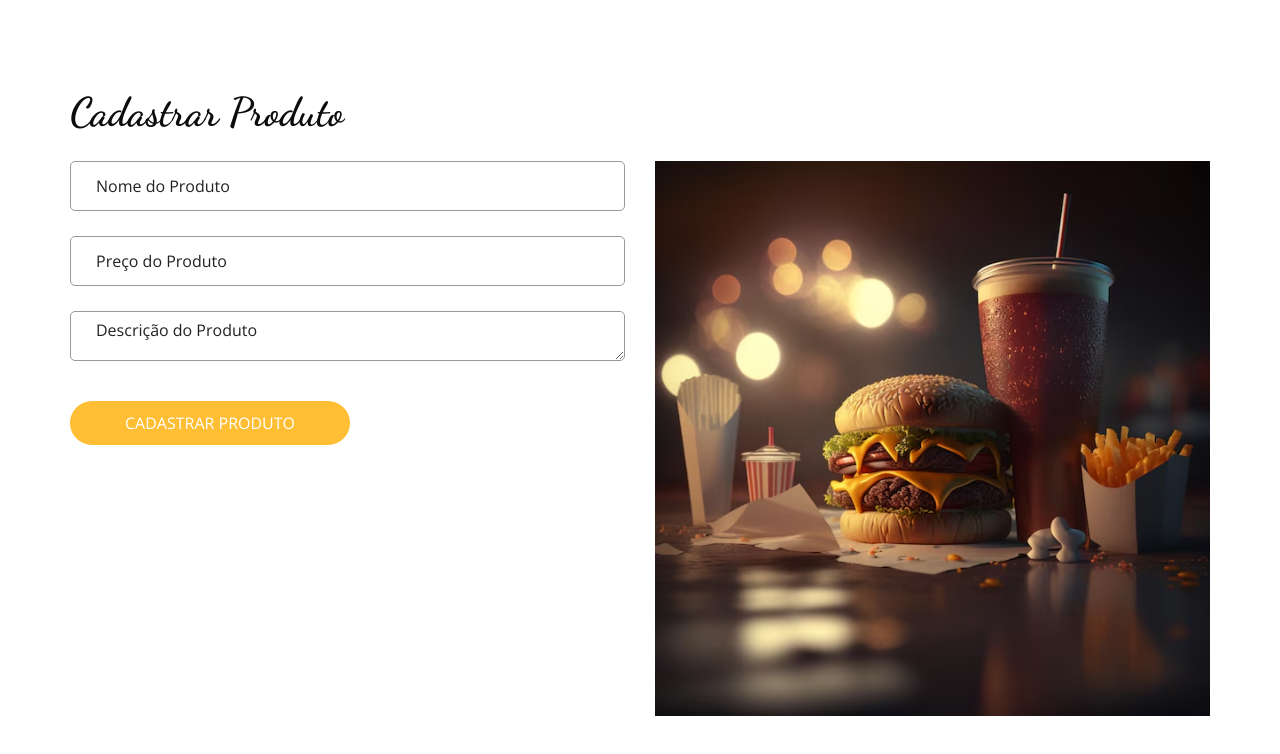
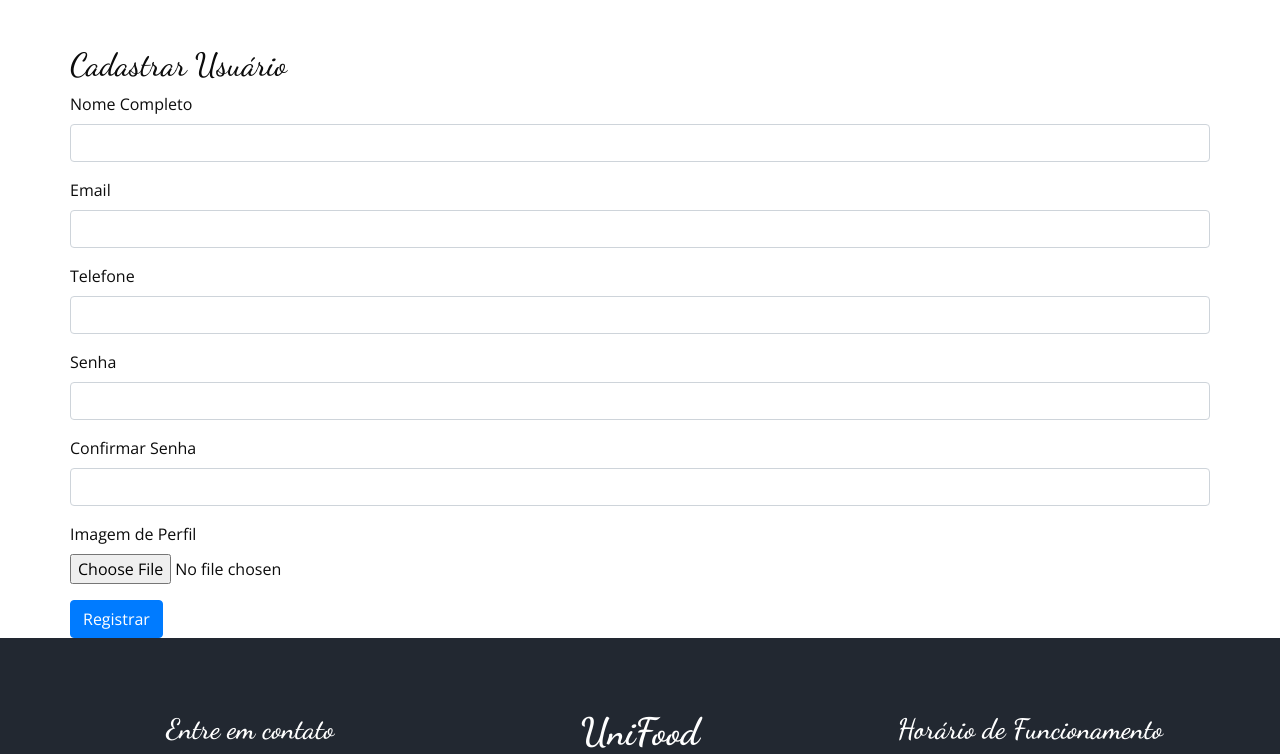
Before and after one commit to davidkhauan/crudadmin, a plain HTML site: page frontend/cadastro.html in a window 1280 px wide. Shown: the part 90-844 px from the top of the page. Drawn offline with nearby package versions, Linux system fonts and the light colour scheme.

Commit message:
adição de login e cadastro - front

```diff
--- a/frontend/register.html
+++ b/frontend/cadastro.html
@@ -14,23 +14,23 @@
     />
     <meta name="author" content="Yasmin Barcelos" />
 
-    <title>Cadastrar Produto - UniFood</title>
+    <title>Hamburguer - Cadastro</title>
 
     <link rel="icon" href="images/favicon.png" type="image/png" />
 
+    <!-- Link do Bootstrap -->
+    <link
+      rel="stylesheet"
+      href="https://stackpath.bootstrapcdn.com/bootstrap/4.3.1/css/bootstrap.min.css"
+    />
+    <link
+      rel="stylesheet"
+      href="https://cdnjs.cloudflare.com/ajax/libs/jquery-nice-select/1.1.0/css/nice-select.min.css"
+    />
     <link
       rel="stylesheet"
       type="text/css"
       href="https://cdnjs.cloudflare.com/ajax/libs/OwlCarousel2/2.3.4/assets/owl.carousel.min.css"
-    />
-    <link
-      rel="stylesheet"
-      href="https://cdnjs.cloudflare.com/ajax/libs/jquery-nice-select/1.1.0/css/nice-select.min.css"
-      integrity="sha512-CruCP+TD3yXzlvvijET8wV5WxxEh5H8P4cmz0RFbKK6FlZ2sYl3AEsKlLPHbniXKSrDdFewhbmBK5skbdsASbQ=="
-    />
-    <link
-      rel="stylesheet"
-      href="https://stackpath.bootstrapcdn.com/bootstrap/4.3.1/css/bootstrap.min.css"
     />
     <link href="css/style.css" rel="stylesheet" />
     <link href="css/responsive.css" rel="stylesheet" />
@@ -78,55 +78,37 @@
         </div>
       </header>
     </div>
+    <section id="registerForm" class="container mt-5">
+        <h2>Cadastrar Usuário</h2>
+        <form action="/register" method="POST" enctype="multipart/form-data">
+          <div class="form-group">
+            <label for="name">Nome Completo</label>
+            <input type="text" class="form-control" id="name" name="name" required />
+          </div>
+          <div class="form-group">
+            <label for="email">Email</label>
+            <input type="email" class="form-control" id="email" name="email" required />
+          </div>
+          <div class="form-group">
+            <label for="phone">Telefone</label>
+            <input type="text" class="form-control" id="phone" name="phone" required />
+          </div>
+          <div class="form-group">
+            <label for="password">Senha</label>
+            <input type="password" class="form-control" id="password" name="password" required />
+          </div>
+          <div class="form-group">
+            <label for="confirmPassword">Confirmar Senha</label>
+            <input type="password" class="form-control" id="confirmPassword" name="confirmPassword" required />
+          </div>
+          <div class="form-group">
+            <label for="profileImage">Imagem de Perfil</label>
+            <input type="file" class="form-control-file" id="profileImage" name="profileImage" />
+          </div>
+          <button type="submit" class="btn btn-primary">Registrar</button>
+        </form>
+      </section>
 
-    <section class="book_section layout_padding">
-      <div class="container">
-        <div class="heading_container">
-          <h2>Cadastrar Produto</h2>
-        </div>
-        <div class="row justify-content-center">
-          <div class="col-md-6">
-            <div class="form_container">
-              <form action="">
-                <div>
-                  <input
-                    type="text"
-                    class="form-control"
-                    placeholder="Nome do Produto"
-                  />
-                </div>
-                <div>
-                  <input
-                    type="text"
-                    class="form-control"
-                    placeholder="Preço do Produto"
-                  />
-                </div>
-                <div>
-                  <textarea
-                    class="form-control"
-                    rows="4"
-                    placeholder="Descrição do Produto"
-                  ></textarea>
-                </div>
-                <div class="btn_box">
-                  <button>Cadastrar Produto</button>
-                </div>
-              </form>
-            </div>
-          </div>
-          <div class="col-md-6 d-none d-md-block">
-              <div class="map_container"></div>
-              <img
-                  src="images/addproduct.png"
-                  alt="Produto"
-                  class="img-fluid"
-                />
-            </div>
-          </div>
-        </div>
-      </div>
-    </section>
 
     <footer class="footer_section">
       <div class="container">
@@ -167,6 +149,7 @@
       </div>
     </footer>
 
+    <!-- Scripts do Bootstrap e dependências -->
     <script src="https://code.jquery.com/jquery-3.4.1.min.js"></script>
     <script src="https://cdn.jsdelivr.net/npm/popper.js@1.16.0/dist/umd/popper.min.js"></script>
     <script src="https://cdnjs.cloudflare.com/ajax/libs/OwlCarousel2/2.3.4/owl.carousel.min.js"></script>
```
Also changed, not shown: frontend/login.html (added, +33 -0 lines).
